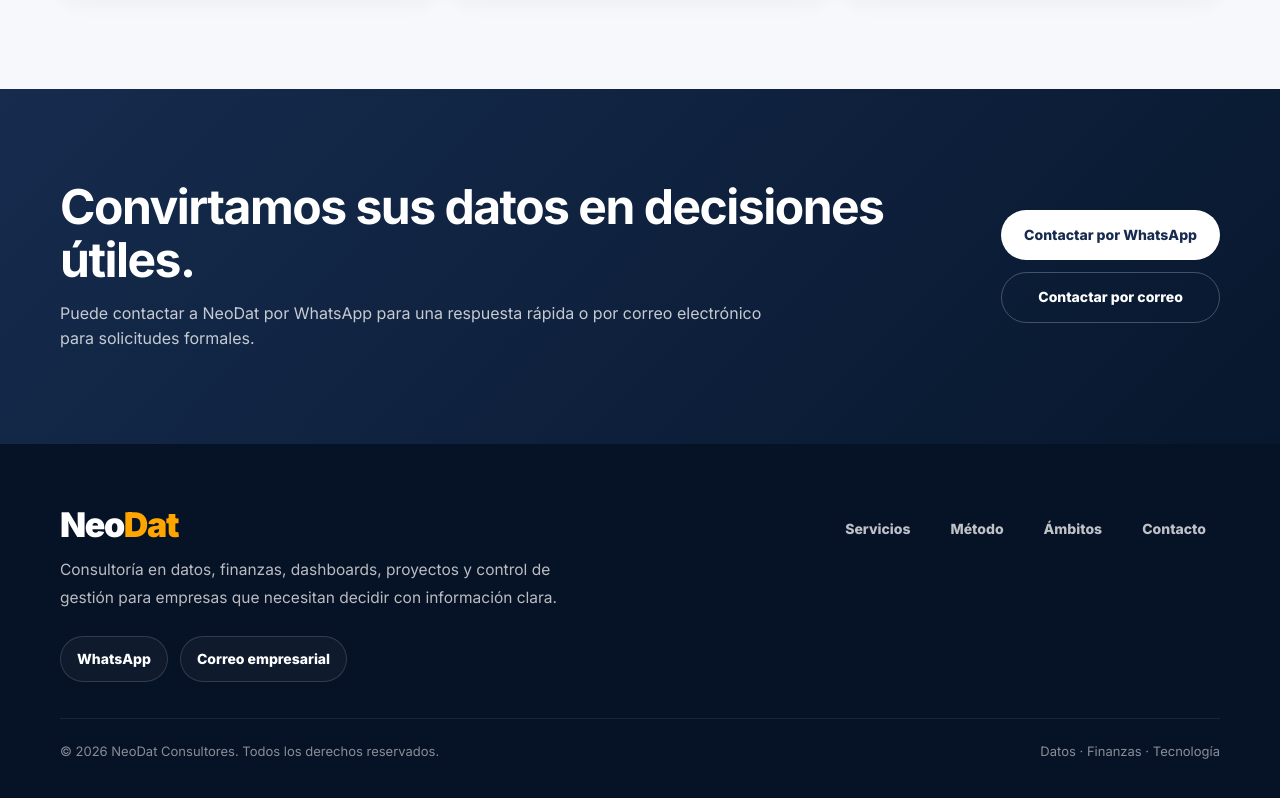
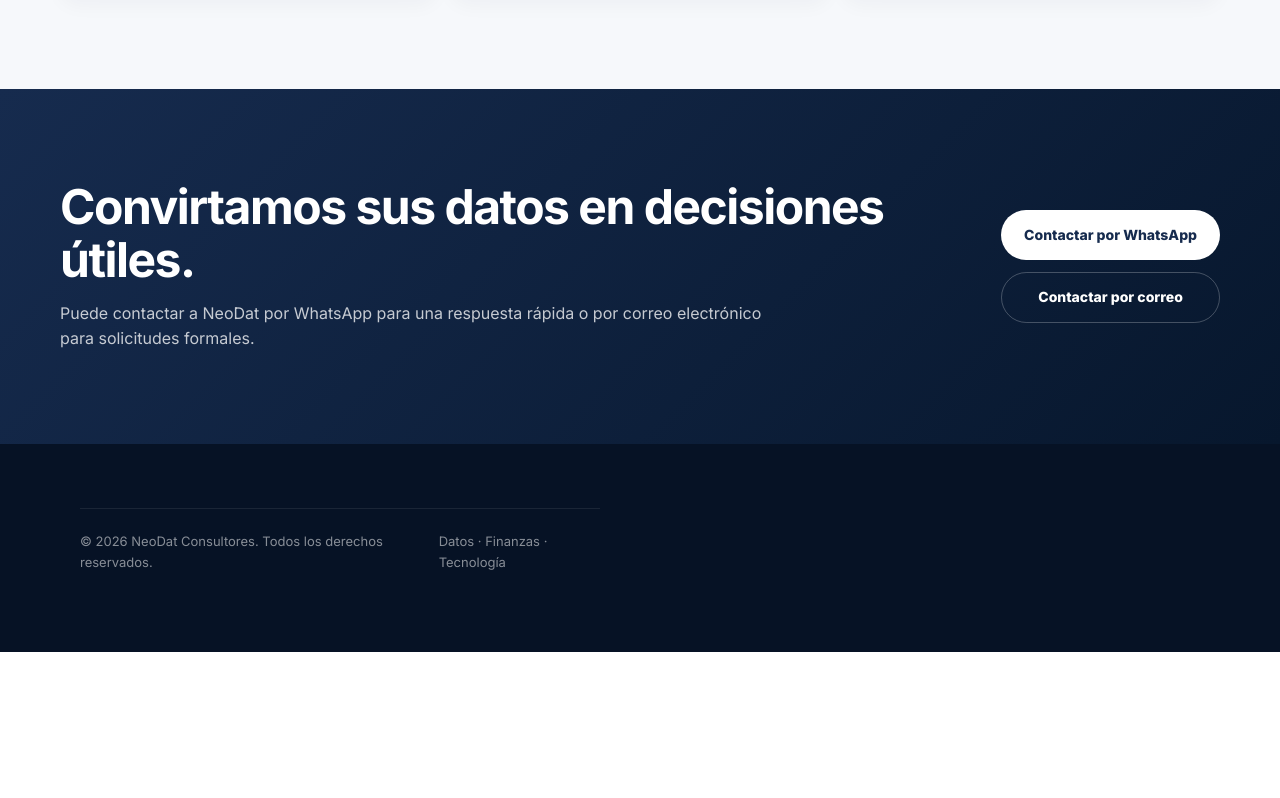
Before and after one commit to neodats/neodat, a plain HTML site: page index.html in a window 1280 px wide. Shown: the part 3134-3932 px from the top of the page. After the commit the page ends 3786 px from the top, so only its background shows below. Drawn offline with Linux system fonts and the light colour scheme.

Commit message:
Update index.html

```diff
--- a/index.html
+++ b/index.html
@@ -1668,30 +1668,6 @@
  <footer class="site-footer">
   <div class="contenedor footer-main">
     <div class="footer-brand">
-      <h3>Neo<span>Dat</span></h3>
-      <p>
-        Consultoría en datos, finanzas, dashboards, proyectos y control de gestión para empresas que necesitan decidir con información clara.
-      </p>
-
-      <div class="footer-contact">
-        <a href="https://wa.me/593988200116" target="_blank" rel="noopener">
-          WhatsApp
-        </a>
-
-        <button type="button" data-open-email>
-          Correo empresarial
-        </button>
-      </div>
-    </div>
-
-    <div class="footer-nav">
-      <a href="#servicios">Servicios</a>
-      <a href="#metodo">Método</a>
-      <a href="#ambitos">Ámbitos</a>
-      <a href="#contacto">Contacto</a>
-    </div>
-  </div>
-
   <div class="contenedor footer-bottom">
     <span>© 2026 NeoDat Consultores. Todos los derechos reservados.</span>
     <span>Datos · Finanzas · Tecnología</span>
```
